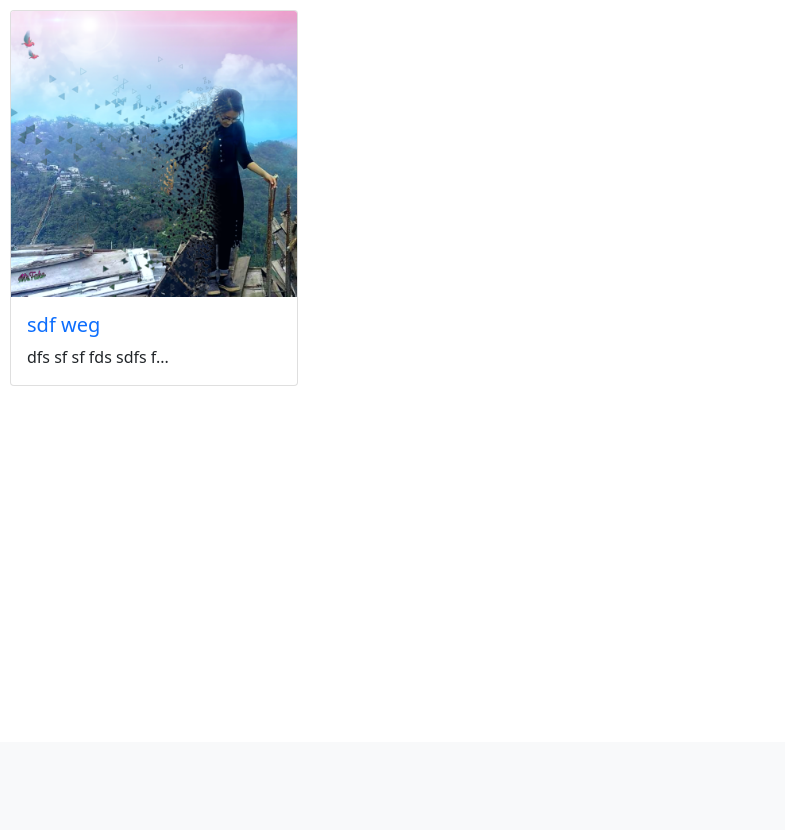
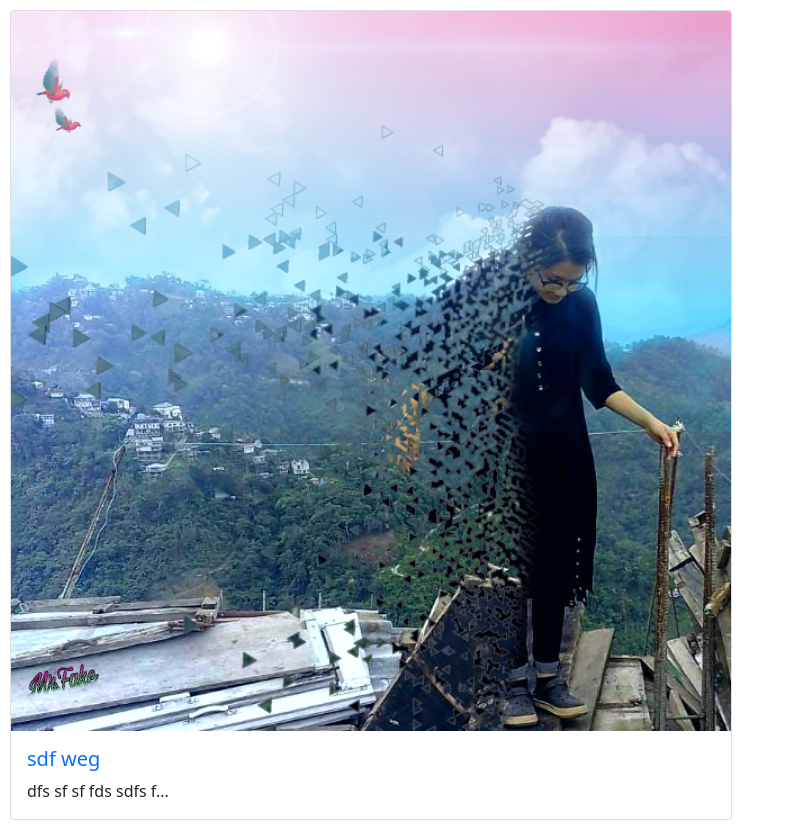
Before and after one commit to Fakea15/lakmawi, a Django app: page / in a window 1280 px wide. Shown: the part 58-888 px from the top of the page, without its empty margins (0-785 px from the left). Before the commit the page ends 444 px from the top, so only its background shows below. Run offline with Django 3.2, Linux system fonts and the light colour scheme; data comes from the database, SQL or seed files in the repository; both versions use the stored data as it was after the commit.

Commit message:
tweaked add for heroku

```diff
--- a/lakmawi_home/templates/home.html
+++ b/lakmawi_home/templates/home.html
@@ -2,7 +2,7 @@
 {% block content %}
 
 {% for post in object_list %}
-<div class="card" style="width: 18rem; margin: 10px; float: left;">
+<div class="card" style="width: auto; margin: 10px; float: left;">
   <img src="{{ post.image.url }}" class="card-img-top">
   <div class="card-body">
     <h5 class="card-title"><a href="{% url 'post-details' post.pk %}"
```
Also changed, not shown: db.sqlite3, media/images/PicsArt_10-30-10.03.55.png (added).
